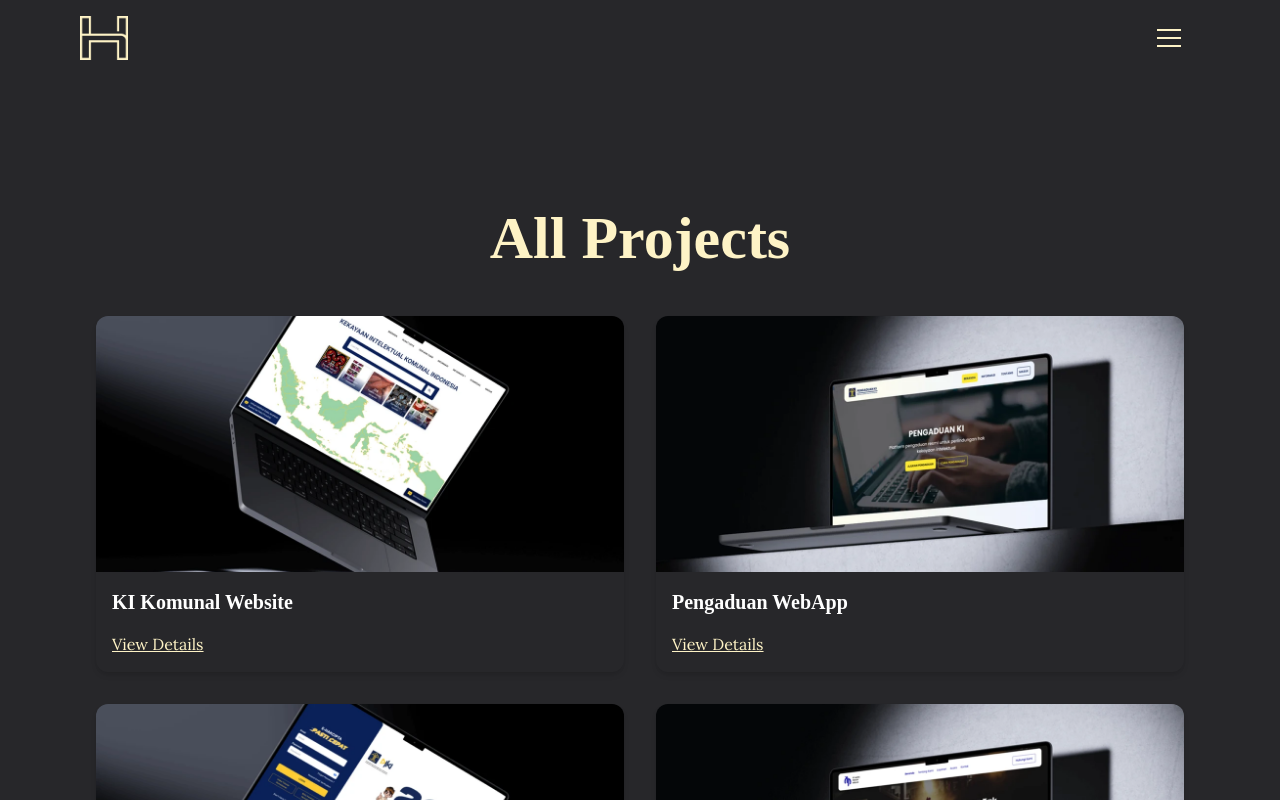
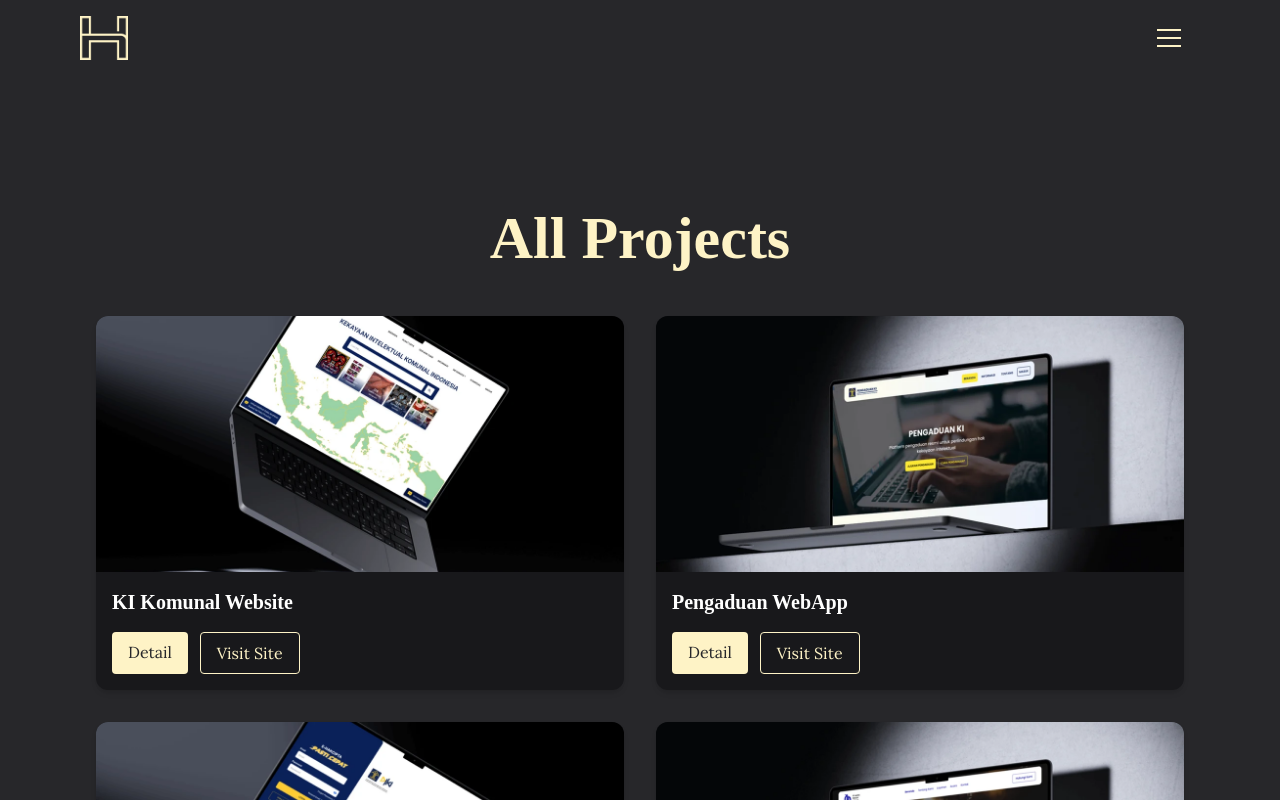
Before and after one commit to hnfroy/new-2025, a React (Vite) app: page /all-projects in a window 1280 px wide. Shown: the top 800 px of the page. Built offline with nearby package versions, Linux system fonts and the light colour scheme; a web font is replaced by a local one.

Commit message:
adding project detail

```diff
--- a/src/components/Nav.tsx
+++ b/src/components/Nav.tsx
@@ -57,7 +57,9 @@ export default function Nav() {
       }`}
     >
       <div className="mx-2 md:mx-16 px-4 py-4 flex justify-between items-center relative">
-        <img src={LogoH} alt="logo H" className="w-12" loading="lazy" />
+        <a href="/">
+          <img src={LogoH} alt="logo H" className="w-12" loading="lazy" />
+        </a>
 
         <button
           className="space-y-1.5 group relative z-50 bg-transparent border-0"
--- a/src/components/ProjectParallax.tsx
+++ b/src/components/ProjectParallax.tsx
@@ -188,14 +188,13 @@ export default function ProjectParallax() {
         <div className="relative py-16">
         <Link
             ref={floatingBtnRef}
-  to="/projects"
-  className="absolute bottom-12 left-1/2 bg-amber-100 text-black px-6 py-4 rounded-full text-lg font-semibold shadow-lg cursor-pointer hover:bg-amber-200 transition z-50 select-none"
+            to="/all-projects"
+            className="absolute bottom-12 left-1/2 bg-amber-100 text-black px-6 py-4 rounded-full text-lg font-semibold shadow-lg cursor-pointer hover:bg-amber-200 transition z-10 select-none"
             style={{ transform: "translateX(-50%)" }}
             aria-label="See All Projects"
           >
             See All Projects
           </Link>
-
         </div>
       </div>
     </div>
--- a/src/features/projects/data/projects.ts
+++ b/src/features/projects/data/projects.ts
@@ -1,32 +1,50 @@
 export const projects = [
   {
     id: 1,
-    title: "My Awesome Project",
-    image: "/assets/img/projects/prj-hakcipta.png",
-    desc: "Ini adalah deskripsi lengkap mengenai project ini. Menjelaskan tujuan, tantangan, dan solusi yang diberikan.",
+    slug: "ki-komunal-website",
+    title: "KI Komunal Website",
+    image: "/assets/img/projects/kikomunal.webp",
+    desc: "Deskripsi lengkap proyek...",
     tech: [
-      { name: "Tailwind", icon: "/assets/svg/tailwind.svg" },
-      { name: "Bootstrap", icon: "/assets/svg/bootstrap.svg" },
+      { name: "React", icon: "/icons/react.svg" },
+      { name: "Tailwind", icon: "/icons/tailwind.svg" },
     ],
     gallery: [
-      "/assets/img/projects/prj-hakcipta.png",
-      "/assets/img/projects/ehakcipta.webp",
       "/assets/img/projects/mpkreasi.webp",
       "/assets/img/projects/kikomunal.webp",
+      "/assets/img/projects/mpkreasi.webp",
     ],
   },
   {
     id: 2,
-    title: "My Awesome Project",
-    image: "/assets/img/projects/prj-hakcipta.png",
-    desc: "Ini adalah deskripsi lengkap mengenai project ini. Menjelaskan tujuan, tantangan, dan solusi yang diberikan.",
+    slug: "pengaduan-webapp",
+    title: "Pengaduan Penyidikan Website",
+    image: "/assets/img/projects/kikomunal.webp",
+    desc: "Deskripsi lengkap proyek...",
     tech: [
-      { name: "Tailwind", icon: "/assets/svg/tailwind.svg" },
-      { name: "Bootstrap", icon: "/assets/svg/bootstrap.svg" },
+      { name: "React", icon: "/icons/react.svg" },
+      { name: "Tailwind", icon: "/icons/tailwind.svg" },
     ],
     gallery: [
       "/assets/img/projects/mpkreasi.webp",
       "/assets/img/projects/kikomunal.webp",
+      "/assets/img/projects/mpkreasi.webp",
+    ],
+  },
+  {
+    id: 3,
+    slug: "ki-komunal-website",
+    title: "KI Komunal Website",
+    image: "/assets/img/projects/kikomunal.webp",
+    desc: "Deskripsi lengkap proyek...",
+    tech: [
+      { name: "React", icon: "/icons/react.svg" },
+      { name: "Tailwind", icon: "/icons/tailwind.svg" },
+    ],
+    gallery: [
+      "/assets/img/projects/mpkreasi.webp",
+      "/assets/img/projects/kikomunal.webp",
+      "/assets/img/projects/mpkreasi.webp",
     ],
   },
 ];
--- a/src/features/projects/pages/DetailProjectPage.tsx
+++ b/src/features/projects/pages/DetailProjectPage.tsx
@@ -1,46 +1,20 @@
-import { useParams } from "react-router-dom";
-import { useEffect } from "react";
+import { Link, useParams } from "react-router-dom";
+import { useEffect, useRef } from "react";
 import { gsap } from "gsap";
+import { ScrollTrigger } from "gsap/ScrollTrigger";
 import Nav from "../../../components/Nav";
 import Footer from "../../../components/Footer";
 import CTAContact from "../../../components/CTAContact";
+import { projects } from "../data/projects";
 
-const allProjects = [
-  {
-    slug: "ki-komunal-website",
-    title: "KI Komunal Website",
-    image: "/assets/img/projects/kikomunal.webp",
-    description: "Deskripsi untuk KI Komunal Website...",
-  },
-  {
-    slug: "pengaduan-webapp",
-    title: "Pengaduan WebApp",
-    image: "/assets/img/projects/pengaduan.webp",
-    description: "Deskripsi untuk Pengaduan WebApp...",
-  },
-  {
-    slug: "hakcipta-webapp",
-    title: "Hakcipta WebApp",
-    image: "/assets/img/projects/ehakcipta.webp",
-    description: "Deskripsi untuk Hakcipta WebApp...",
-  },
-  {
-    slug: "muda-penuh-kreasi-website",
-    title: "Muda Penuh Kreasi Website",
-    image: "/assets/img/projects/mpkreasi.webp",
-    description: "Deskripsi untuk Muda Penuh Kreasi...",
-  },
-  {
-    slug: "inti-ragam-perkasa-website",
-    title: "Inti Ragam Perkasa Website",
-    image: "/assets/img/projects/intrakasa.webp",
-    description: "Deskripsi untuk Inti Ragam Perkasa...",
-  },
-];
+gsap.registerPlugin(ScrollTrigger);
 
 export default function DetailProjectPage() {
   const { slug } = useParams<{ slug: string }>();
-  const project = allProjects.find((p) => p.slug === slug);
+  const project = projects.find((p) => p.slug === slug);
+
+  const galleryRef = useRef<HTMLDivElement>(null);
+  const containerRef = useRef<HTMLDivElement>(null);
 
   useEffect(() => {
     if (project) {
@@ -53,6 +27,33 @@ export default function DetailProjectPage() {
     }
   }, [project]);
 
+  useEffect(() => {
+    if (!galleryRef.current || !containerRef.current) return;
+
+    const ctx = gsap.context(() => {
+      const sections = galleryRef.current!.querySelectorAll(".gallery-item");
+      const totalWidth = Array.from(sections).reduce(
+        (acc, section) => acc + (section as HTMLElement).offsetWidth + 16, // +gap
+        0
+      );
+
+      gsap.to(galleryRef.current, {
+        x: () => `-${totalWidth - window.innerWidth}`,
+        ease: "none",
+        scrollTrigger: {
+          trigger: containerRef.current,
+          start: "top top",
+          end: () => `+=${totalWidth}`,
+          pin: true,
+          scrub: 1,
+          anticipatePin: 1,
+        },
+      });
+    }, containerRef);
+
+    return () => ctx.revert();
+  }, []);
+
   if (!project) {
     return (
       <div className="min-h-screen flex items-center justify-center text-white bg-zinc-900">
@@ -64,19 +65,70 @@ export default function DetailProjectPage() {
   return (
     <>
       <Nav />
-      <div className="project-detail bg-zinc-900 text-white py-20 px-4 min-h-screen">
-        <div className="container mx-auto max-w-4xl">
-          <h1 className="text-4xl md:text-5xl font-bold text-amber-100 mb-6">
-            {project.title}
-          </h1>
-          <img
-            src={project.image}
-            alt={project.title}
-            className="w-full h-auto rounded-lg shadow-lg mb-6"
-          />
-          <p className="text-lg text-gray-300">{project.description}</p>
+      <section className="w-full bg-zinc-800 text-amber-100 py-20 relative">
+        <div className="container px-4">
+          <Link
+            to="/all-projects"
+            className="inline-block mb-6 text-amber-100 hover:text-amber-200"
+          >
+            ← Back to Projects
+          </Link>
+          <div>
+            <h1 className="text-4xl font-bold mb-6">{project.title}</h1>
+            <div className="text-sm text-gray-400 mb-6">
+              <p><strong>Project Type:</strong> Website</p>
+              <p><strong>Role:</strong> Designer, Developer</p>
+              <p><strong>Tools:</strong> React, Tailwind, GSAP</p>
+              <p><strong>Year:</strong> 2025</p>
+            </div>
+            <img
+              src={project.image}
+              alt={project.title}
+              className="w-full h-[500px] object-cover rounded-lg shadow-xl mb-10"
+            />
+            <p className="text-lg leading-relaxed mb-8">{project.desc}</p>
+
+            <div>
+              <h2 className="text-2xl font-semibold mb-4">Tech Stack</h2>
+              <div className="flex gap-4 flex-wrap">
+                {project.tech.map((tech, index) => (
+                  <div key={index} className="flex flex-col items-center">
+                    <img
+                      src={tech.icon}
+                      alt={tech.name}
+                      className="w-[60px] h-[60px] object-contain"
+                    />
+                    <span className="mt-1 text-sm">{tech.name}</span>
+                  </div>
+                ))}
+              </div>
+            </div>
+          </div>
+          <div
+            ref={containerRef}
+            className="relative w-full bg-zinc-800 text-amber-100 overflow-x-visible"
+          >
+            <div
+              ref={galleryRef}
+              className="flex gap-4 py-10 w-max gallery-track"
+            >
+              {project.gallery.map((img, i) => (
+                <div
+                  key={i}
+                  className="gallery-item flex-shrink-0 w-[70vw] md:w-[75vw] md:h-[800px] rounded-lg overflow-hidden shadow-lg"
+                >
+                  <img
+                    src={img}
+                    alt={`project ${i + 1}`}
+                    className="w-full h-full object-cover"
+                  />
+                </div>
+              ))}
+            </div>
+          </div>
         </div>
-      </div>
+      </section>
+
       <CTAContact />
       <Footer />
     </>
--- a/src/features/projects/pages/ProjectsPage.tsx
+++ b/src/features/projects/pages/ProjectsPage.tsx
@@ -10,29 +10,78 @@ gsap.registerPlugin(ScrollTrigger);
 
 const allProjects = [
   {
-    id: 1,
+    slug: "ki-komunal-website",
     title: "KI Komunal Website",
     image: "/assets/img/projects/kikomunal.webp",
+    url: "https://kikomunal-indonesia.dgip.go.id/",
+    description: "Deskripsi untuk KI Komunal Website...",
   },
   {
-    id: 2,
+    slug: "pengaduan-webapp",
     title: "Pengaduan WebApp",
     image: "/assets/img/projects/pengaduan.webp",
+    url: "https://pengaduan.dgip.go.id",
+    description: "Deskripsi untuk Pengaduan WebApp...",
   },
   {
-    id: 3,
+    slug: "hakcipta-webapp",
     title: "Hakcipta WebApp",
     image: "/assets/img/projects/ehakcipta.webp",
+    url: "https://e-hakcipta.dgip.go.id",
+    description: "Deskripsi untuk Hakcipta WebApp...",
   },
   {
-    id: 4,
+    slug: "fumira-cipta-multidistribusindo-website",
+    title: "Fumira Cipta Multidistribusindo Website",
+    image: "/assets/img/projects/mpkreasi.webp",
+    url: "https://mpkreasi.com",
+    description: "Deskripsi untuk Fumira Cipta Multidistribusindo...",
+  },
+  {
+    slug: "indonesia-transfer-knowledge",
+    title: "Indonesia Transfer Knowledge Website",
+    image: "/assets/img/projects/mpkreasi.webp",
+    url: "https://mpkreasi.com",
+    description: "Deskripsi untuk Indonesia Transfer Knowledge...",
+  },
+  {
+    slug: "logip-website",
+    title: "Logip Marketing Agency Website",
+    image: "/assets/img/projects/mpkreasi.webp",
+    description: "Deskripsi untuk Logip Marketing Agency...",
+  },
+  {
+    slug: "muda-penuh-kreasi-website",
     title: "Muda Penuh Kreasi Website",
     image: "/assets/img/projects/mpkreasi.webp",
+    url: "https://mpkreasi.com",
+    description: "Deskripsi untuk Muda Penuh Kreasi...",
   },
   {
-    id: 5,
+    slug: "inti-ragam-perkasa-website",
     title: "Inti Ragam Perkasa Website",
     image: "/assets/img/projects/intrakasa.webp",
+    url: "https://intrakasa.com",
+    description: "Deskripsi untuk Inti Ragam Perkasa...",
+  },
+  {
+    slug: "asean-japan-website",
+    title: "50th Asean Japan Website",
+    image: "/assets/img/projects/intrakasa.webp",
+    description: "Deskripsi untuk 50th Asean Japan...",
+  },
+  {
+    slug: "sorot-tajam-website",
+    title: "Sorot Tajam Website",
+    image: "/assets/img/projects/intrakasa.webp",
+    url: "https://intrakasa.com",
+    description: "Deskripsi untuk Sorot Tajam...",
+  },
+  {
+    slug: "it-consultant-website",
+    title: "IT Consultant Website",
+    image: "/assets/img/projects/intrakasa.webp",
+    description: "Deskripsi untuk IT Consultant...",
   },
 ];
 
@@ -42,28 +91,32 @@ export default function ProjectsPage() {
   useEffect(() => {
     const ctx = gsap.context(() => {
       cardRefs.current.forEach((card, index) => {
-        if (card) {
-          const isLeft = index % 2 === 0; // Kiri-kanan berdasarkan grid
-          const fromX = isLeft ? -100 : 100;
+        if (!card) return;
+
+        const isLeftColumn = index % 2 === 0;
+        const fromX = isLeftColumn ? "-100px" : "100px";
 
         gsap.fromTo(
           card,
-            { x: fromX, opacity: 0, scale: 0.95 },
           {
-              x: 0,
+            x: fromX,
+            opacity: 0,
+            scale: 0.95,
+          },
+          {
+            x: "0px",
             opacity: 1,
             scale: 1,
-              duration: 0.8,
-              delay: index * 0.6, // Delay bergantian
+            duration: 0.9,
             ease: "power3.out",
             scrollTrigger: {
               trigger: card,
               start: "top 85%",
               toggleActions: "play none none none",
+              once: true,
             },
           }
         );
-        }
       });
     });
 
@@ -81,9 +134,9 @@ export default function ProjectsPage() {
           <div className="grid grid-cols-1 md:grid-cols-2 gap-8">
             {allProjects.map((project, index) => (
               <div
-                key={project.id}
+                key={index}
                 ref={(el) => (cardRefs.current[index] = el)}
-                className="bg-zinc-800 rounded-xl overflow-hidden shadow-md hover:shadow-lg transition"
+                className="bg-zinc-900 rounded-xl overflow-hidden shadow-md hover:shadow-lg transition"
               >
                 <img
                   src={project.image}
@@ -91,15 +144,30 @@ export default function ProjectsPage() {
                   className="w-full h-64 object-cover"
                 />
                 <div className="p-4">
-                  <h2 className="text-xl font-semibold mb-2">
+                  <h2 className="text-xl font-semibold mb-4">
                     {project.title}
                   </h2>
+
+                  <div className="flex gap-3 flex-wrap">
+                    {project.slug && (
                       <Link
                         to={`/projects/${project.slug}`}
-                    className="inline-block mt-2 text-amber-100 hover:text-amber-200 underline"
+                        className="px-4 py-2 bg-amber-100 text-zinc-800 rounded hover:bg-amber-200 transition"
                       >
-                    View Details
+                        Detail
                       </Link>
+                    )}
+                    {project.url && (
+                      <a
+                        href={project.url}
+                        target="_blank"
+                        rel="noopener noreferrer"
+                        className="px-4 py-2 border border-amber-100 text-amber-100 rounded hover:bg-amber-100 hover:text-zinc-900 transition"
+                      >
+                        Visit Site
+                      </a>
+                    )}
+                  </div>
                 </div>
               </div>
             ))}
```
Lines whose indentation alone changed are shown as unchanged.
